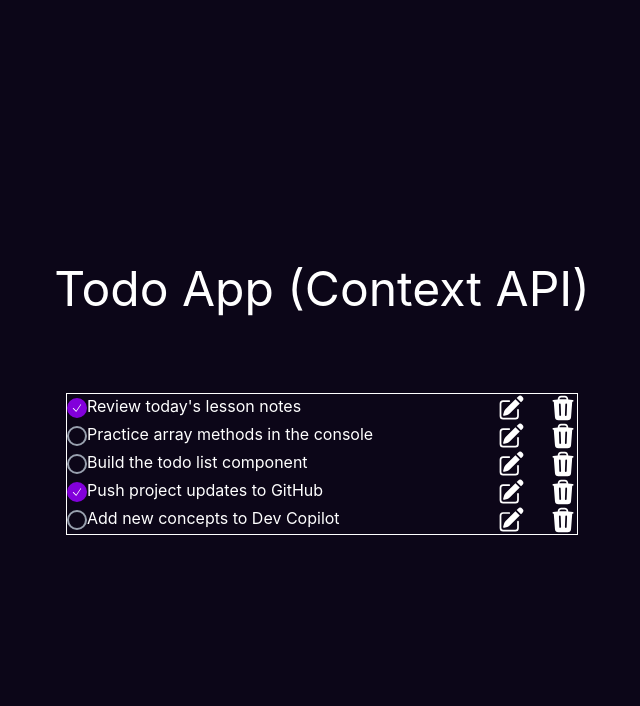
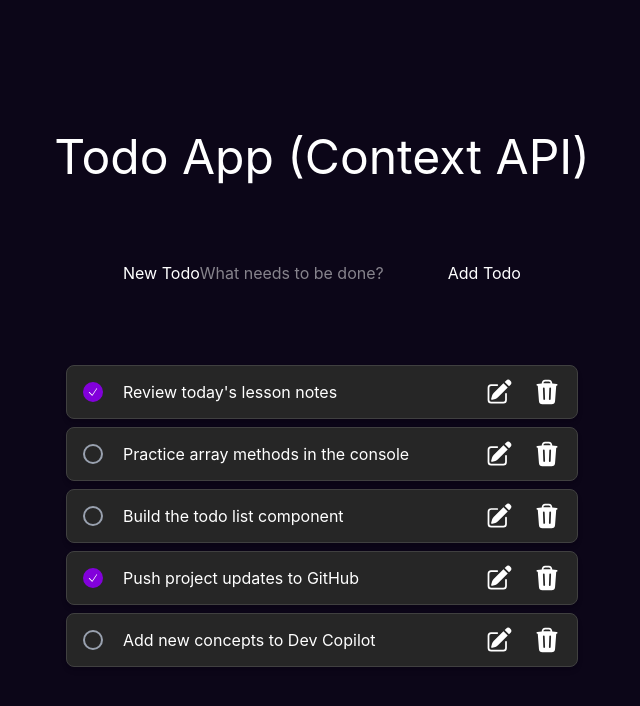
Before and after one commit to shanreed25/context-api-todo, a React (Vite) app: page / in a window 1280 px wide. Shown: the top 706 px of the page, without its empty margins (318-958 px from the left). Built offline with nearby package versions, Linux system fonts and the light colour scheme.

Commit message:
added styles for the todo items list

```diff
--- a/src/App.tsx
+++ b/src/App.tsx
@@ -5,6 +5,7 @@ import type { Todo } from "./types/todo";
 
 import { styles } from "./styles/styles"
 import { TodoContext } from "./context/TodoContext";
+import TodoInput from "./components/TodoInput";
 
 
 
@@ -20,7 +21,9 @@ function App() {
         <h1 className="text-5xl">Todo App (Context API)</h1>
       </header>
       <TodoContext.Provider value={{todos, setTodos}}>
+        <TodoInput />
         <TodoList />
+
       </TodoContext.Provider>
 
     </div>
--- /dev/null
+++ b/src/components/TodoInput.tsx
@@ -0,0 +1,14 @@
+
+
+
+export default function TodoInput(){
+
+
+    return (
+        <form>
+            <label htmlFor="new-todo">New Todo</label>
+            <input id="new-todo" type="text" placeholder="What needs to be done?"/>
+            <button type="submit">Add Todo</button>
+        </form>
+    )
+}
--- a/src/components/TodoItem.tsx
+++ b/src/components/TodoItem.tsx
@@ -17,9 +17,9 @@ export default function TodoItem({ todo }: TodoItemProps) {
   }
 
   return (
-    <li className="flex justify-between">
+    <li className={styles.todoListItem}>
       {/* <p>{todo.id}</p> */}
-      <div className="flex">
+      <div className="flex items-center gap-5">
         <label className="relative flex items-center gap-2 cursor-pointer">
           <input
           type="checkbox"
@@ -31,7 +31,7 @@ export default function TodoItem({ todo }: TodoItemProps) {
         </label>
         <p>{todo.text}</p>
       </div>
-      <div className="w-20 flex justify-between">
+      <div className="flex items-center gap-5">
         <PencilSquareIcon className="size-7" />
         <TrashIcon className="size-7" />
       </div>
--- a/src/components/TodoList.tsx
+++ b/src/components/TodoList.tsx
@@ -6,7 +6,7 @@ export default function TodoList() {
     const { todos } = useTodos();
 
     return (
-        <ul className="w-lg border">
+        <ul className="w-lg flex flex-col gap-2">
             {todos.map((todo) => (
                 <TodoItem key={todo.id} todo={todo}/>
             ))}
--- a/src/styles/styles.ts
+++ b/src/styles/styles.ts
@@ -1,5 +1,6 @@
 export const styles = {
     app: "min-h-screen bg-[#0C0618] flex flex-col gap-20 items-center justify-center p-6 text-white",
+    todoListItem: "flex justify-between items-center gap-4 bg-neutral-800 border border-neutral-700 rounded-lg px-4 py-3 shadow-md hover:bg-neutral-700 transition-colors ",
     checkCircleInput: "peer appearance-none h-5 w-5 rounded-full border-2 border-gray-400 checked:bg-purple-700 checked:border-purple-700 cursor-pointer",
     checkIcon: "absolute left-1 h-3 w-3 text-white opacity-0 peer-checked:opacity-100 pointer-events-none",
 }
```
